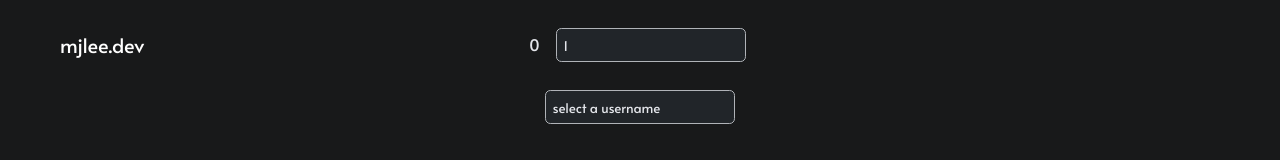
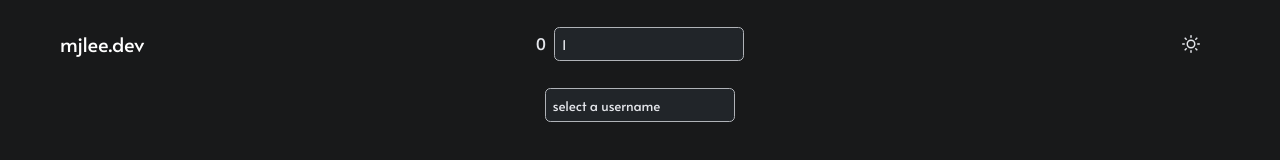
Before and after one commit to MMJLee/chat, a React (Vite) app in the folder client/: page /1 in a window 1280 px wide. Shown: the top 160 px of the page. Built offline with nearby package versions, Linux system fonts and the light colour scheme; no server answers.

Commit message:
simplify server code light/dark theme better styling leave message

```diff
--- a/client/src/Room.jsx
+++ b/client/src/Room.jsx
@@ -8,8 +8,7 @@
   const [user, setUser] = useState(null);
 
   useEffect(() => {
-    if (!socket) return;
-    socket.emit("c_leave", {user:user});
+    if (!socket || !user) return;
     socket.emit("c_join", {room_id:room_id, user:user});
   }, [socket,room_id,user]);
 
--- a/client/src/components/Chat.jsx
+++ b/client/src/components/Chat.jsx
@@ -22,18 +22,18 @@
     socket.on("s_join", (data)=> {
       setChat((chat) => [...chat,{
         user: data.user,
-        message: 'joined'}])
+        message: ''}])
     });
     socket.on("s_leave", (data)=> {
       setChat((chat) => [...chat,{
         user: data.user,
-        message: 'left'}])
+        message: ''}])
     });
   }, [socket]);
 
   useEffect(() => {
     if (!socket) return;
-    const timeOutId = setTimeout(() => socket.emit("c_stop", {room_id: room_id, user: user}), 500);
+    const timeOutId = setTimeout(() => socket.emit("c_stop", {room_id: room_id}), 500);
     return () => clearTimeout(timeOutId);
   }, [message]);
 
@@ -44,19 +44,19 @@
 
   function handleSubmit(e) {
     e.preventDefault();
-    if (message != '') {
-      setChat((chat) => [...chat,{user:user, message:message}]);
-      socket.emit("c_msg", {room_id:room_id, user:user, message:message});
-      setMessage("");
-    }
+    sendMessage();
   }
 
   function handleKeyDown(e) {
     socket.emit('c_start', {room_id: room_id, user: user});
-    if (message != '' && e.keyCode == 13) {
-      socket.emit("c_stop", {room_id: room_id, user: user})
+    if (e.keyCode == 13) sendMessage();
+  }
+
+  function sendMessage() {
+    if (message.replace(/\s/g, '').length) {
+      socket.emit("c_stop", {room_id: room_id})
       setChat((chat) => [...chat,{user:user, message:message}]);
-      socket.emit("c_msg", {room_id:room_id, user:user, message:message});
+      socket.emit("c_msg", {room_id:room_id, message:message});
       setMessage("");
     }
   }
@@ -74,7 +74,7 @@
   }
 
   function ChatMessageItem(props) {
-    if (props.user && props.message) {
+    if (props.user) {
       return (
         <div className={user == props.user ? 'chat-message-container my-messages' : 'chat-message-container'}>
           <div>
--- a/client/src/components/Header.jsx
+++ b/client/src/components/Header.jsx
@@ -37,6 +37,11 @@
     return
   }
 
+  function handleClick() {
+    const appDiv = document.getElementById("app");
+    appDiv.classList.toggle("light");
+  }
+
   return (
     <header>
       <nav className="navbar">
@@ -50,6 +55,22 @@
             onChange={(e) => setRoomId(e.target.value)}
             />
         </Form>
+        <button class="navbar-theme-button" onClick={handleClick}>
+          <svg id="moon" xmlns="http://www.w3.org/2000/svg" width="18" height="18" viewBox="0 0 24 24" fill="none" stroke="currentColor" stroke-width="2" stroke-linecap="round" stroke-linejoin="round">
+              <path d="M21 12.79A9 9 0 1 1 11.21 3 7 7 0 0 0 21 12.79z"></path>
+          </svg>
+          <svg id="sun" xmlns="http://www.w3.org/2000/svg" width="18" height="18" viewBox="0 0 24 24" fill="none" stroke="currentColor" stroke-width="2" stroke-linecap="round" stroke-linejoin="round">
+              <circle cx="12" cy="12" r="5"></circle>
+              <line x1="12" y1="1" x2="12" y2="3"></line>
+              <line x1="12" y1="21" x2="12" y2="23"></line>
+              <line x1="4.22" y1="4.22" x2="5.64" y2="5.64"></line>
+              <line x1="18.36" y1="18.36" x2="19.78" y2="19.78"></line>
+              <line x1="1" y1="12" x2="3" y2="12"></line>
+              <line x1="21" y1="12" x2="23" y2="12"></line>
+              <line x1="4.22" y1="19.78" x2="5.64" y2="18.36"></line>
+              <line x1="18.36" y1="5.64" x2="19.78" y2="4.22"></line>
+          </svg>
+        </button>
       </nav>
     </header>
   )
--- a/client/src/index.css
+++ b/client/src/index.css
@@ -13,6 +13,15 @@
   --secondary-color-dark: #212529;
   }
 
+.dark {
+    --tc: var(--text-color-dark);
+    --tc2: var(--text-secondary-color-dark);
+    --bg: var(--background-color-dark);
+    --bg2: var(--secondary-background-color-dark);
+    --pc: var(--primary-color-dark);
+    --sc: var(--secondary-color-dark);
+}
+
 .light {
   --tc: var(--text-color);
   --tc2: var(--text-secondary-color);
@@ -22,14 +31,7 @@
   --sc: var(--secondary-color);
 }
 
-.dark {
-  --tc: var(--text-color-dark);
-  --tc2: var(--text-secondary-color-dark);
-  --bg: var(--background-color-dark);
-  --bg2: var(--secondary-background-color-dark);
-  --pc: var(--primary-color-dark);
-  --sc: var(--secondary-color-dark);
-}
+
 
 body {
   margin: 0;
@@ -46,7 +48,7 @@
 }
 
 .navbar{
-  height: 90px;
+  height: 88px;
   width: 100%;
   background: var(--bg);
   color: var(--tc);
@@ -54,7 +56,11 @@
   align-items: center;
   font-family: "Alata", sans-serif;
 }
-
+@media screen and (max-width: 768px) {
+  .navbar{
+    height: 72px;
+  }
+}
 .navbar-mjleedev{
   color: var(--pc);
   font-size: 1.25rem;
@@ -65,27 +71,33 @@
 @media screen and (max-width: 768px) {
   .navbar-mjleedev {
     margin-left: 0.6em;
-    margin-top: 0.1em;
     margin-right: 0;
   }
 }
 
 .navbar-room-form{
-  width: 100%;
+  flex:1;
   text-align: center;
   margin: 1em 3em;
 }
 @media screen and (max-width: 768px) {
   .navbar-room-form{
-    margin-top: 0.1em;
     margin-left: 0;
     margin-right: 0;
     text-align: right;
   }
 }
 
+.navbar-room-count {
+  display: inline;
+  margin-right: 0.5em;
+  font-family: "Alata", sans-serif;
+  color: var(--tc);
+}
+
 .navbar-room-input{
-  margin-right: 209px;
+  margin-left: 0;
+  margin-right: 7.5em;
   padding: 0.5em;
   height: 100%;
   background-color: var(--bg2);
@@ -96,15 +108,35 @@
 }
 @media screen and (max-width: 768px) {
   .navbar-room-input {
-    margin-right: 20px;
+    margin-right: 0;
+  }
+}
+.navbar-theme-button{
+  background-color: var(--bg);
+  color: var(--tc);
+  height: 100%;
+  border: none;
+  font-size: 26px;
+  margin-right: 2.85em;
+}
+@media screen and (max-width: 768px) {
+  .navbar-theme-button {
+    margin: 0 0.1em;
   }
 }
 
-.navbar-room-count {
-  display: inline;
-  margin-right: 1em;
-  font-family: "Alata", sans-serif;
-  color: var(--tc);
+#sun{
+  display: block;
+}
+.light #sun{
+  display: none;
+}
+
+#moon{
+  display: none;
+}
+.light #moon{
+  display: block;
 }
 
 .username-form{
@@ -246,5 +278,7 @@
 
 .typing-alert{
   font-family: "Alata", sans-serif;
-  padding-left: 7px;
+  padding-left: 5px;
+  line-height: 0.6em;
+  color: var(--tc2);
 }
```
Also changed, not shown: 2 other files (tests, documents, lock files or other folders).
